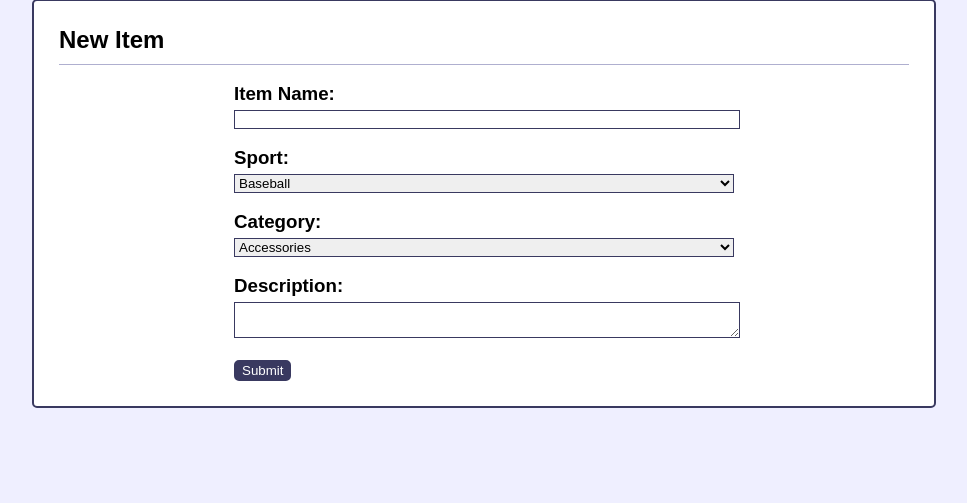
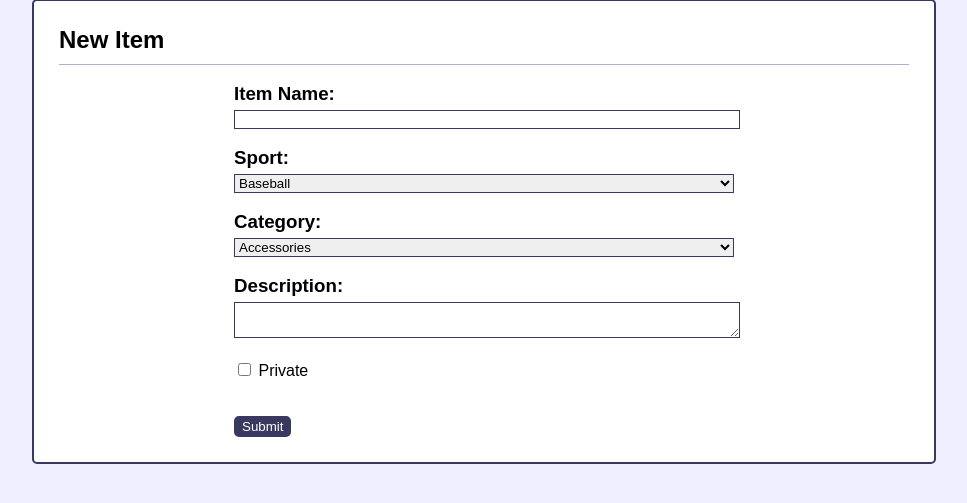
Before and after one commit to davidhammaker/Item_Catalog, a Flask app: page /new_item in a window 1280 px wide. Shown: the part 138-641 px from the top of the page, without its empty margins (183-1150 px from the left). Run offline with Flask 2, Linux system fonts and the light colour scheme; parts of the project's set-up code (start-up, migrations or seed data) failed here and were passed over.

Commit message:
Add privacy setting to Item model
Item model now features a column called 'private', which contains a
boolean value designating whether the item is private (for the user's
eyes only). The value defaults to 'False'. 'NewItemForm' and the
'new_item' view function have been modified to accommodate the update.

```diff
--- a/item_catalog/forms.py
+++ b/item_catalog/forms.py
@@ -1,5 +1,5 @@
 from flask_wtf import FlaskForm
-from wtforms import StringField, SelectField, TextAreaField, SubmitField
+from wtforms import StringField, SelectField, TextAreaField, SubmitField, BooleanField
 from wtforms.validators import DataRequired, Length
 
 
@@ -22,4 +22,5 @@ class NewItemForm(FlaskForm):
                                                 ('Fan Gear', 'Fan Gear')],
                            validators=[DataRequired()])
     description = TextAreaField('Description', validators=[Length(max=2048)])
+    private = BooleanField('Private')
     submit = SubmitField('Submit')
--- a/item_catalog/models.py
+++ b/item_catalog/models.py
@@ -11,6 +11,7 @@ class Item(db.Model):
     category = db.Column(db.String(256), nullable=False)
     description = db.Column(db.String(1024), nullable=False)
     date = db.Column(db.DateTime, default=datetime.utcnow, nullable=False)
+    private = db.Column(db.Boolean, default=0, nullable=False)
     user_id = db.Column(db.Integer, db.ForeignKey('user.id'), nullable=False)
 
     def __repr__(self):
--- a/item_catalog/templates/new_item.html
+++ b/item_catalog/templates/new_item.html
@@ -24,6 +24,10 @@
                 <p>{{ form.description(class="form-field") }}</p>
                 <br>
 
+                <p>{{ form.private(class="form-field-bool") }} {{ form.private.label }}</p>
+                <br>
+                <br>
+
                 {{ form.submit(class="form-submit") }}
             </form>
         </div>
--- a/item_catalog/views.py
+++ b/item_catalog/views.py
@@ -23,7 +23,10 @@ def new_item():
             sport = form.sport.data
             category = form.category.data
             description = form.description.data
-            item = Item(name=name, sport=sport, category=category, description=description, user_id=user.id)
+            private = form.private.data
+            item = Item(name=name, sport=sport, category=category,
+                        description=description, private=private,
+                        user_id=user.id)
             db.session.add(item)
             db.session.commit()
             flash(f'"{name}" has been added!', 'good')
```
